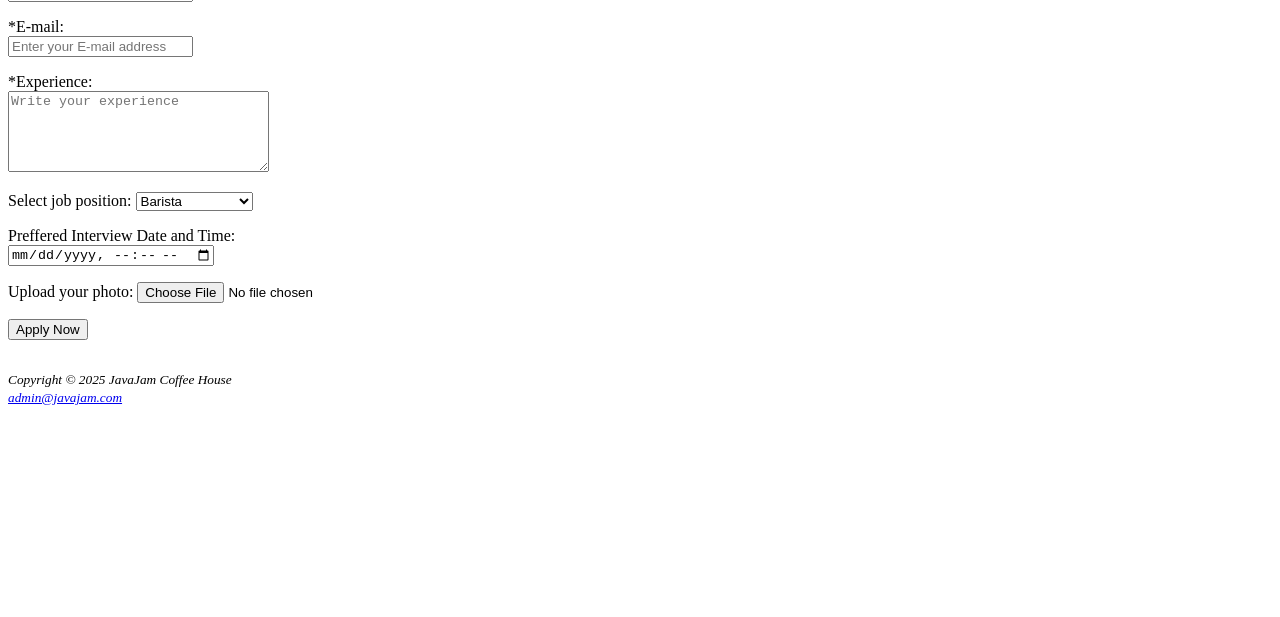
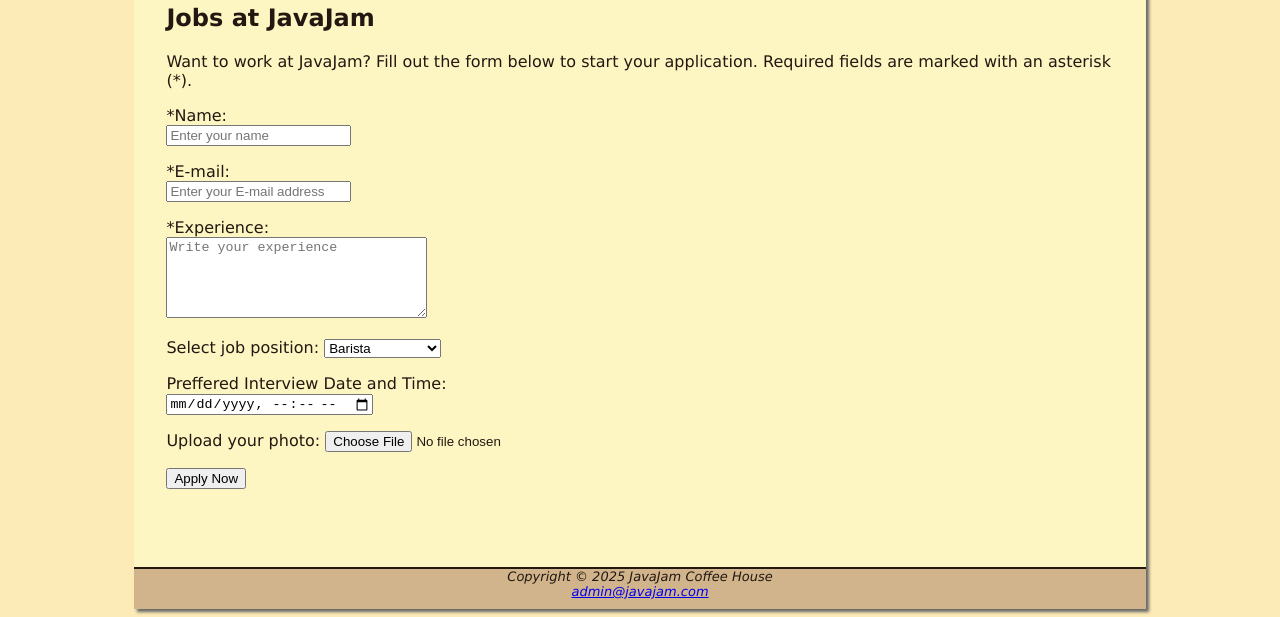
Before and after one commit to muhammadariffahmi/Javajam2, a plain HTML site: page jobs.html in a window 1280 px wide. Shown: the part 236-853 px from the top of the page. Before the commit the page ends 800 px from the top, so only its background shows below. Drawn offline with Linux system fonts and the light colour scheme.

Commit message:
add style to jobs

```diff
--- a/jobs.html
+++ b/jobs.html
@@ -4,8 +4,10 @@
     <meta charset="UTF-8">
     <meta name="viewport" content="width=device-width, initial-scale=1.0">
     <title>JavaJam Coffee House Jobs</title>
+    <link rel="stylesheet" href="/stylesheets/javajam.css">
 </head>
 <body>
+    <div id="wrapper">
     <header>
         <h1>JavaJam Coffee House</h1>
     </header>
@@ -60,10 +62,9 @@
     </main>
 
     <footer style="margin-top:30px">
-        <small><i>
             Copyright © 2025 JavaJam Coffee House<br>
             <a href="mailto:admin@javajam.com">admin@javajam.com</a>
-        </i></small>
     </footer>
+</div>
 </body>
 </html>
```
